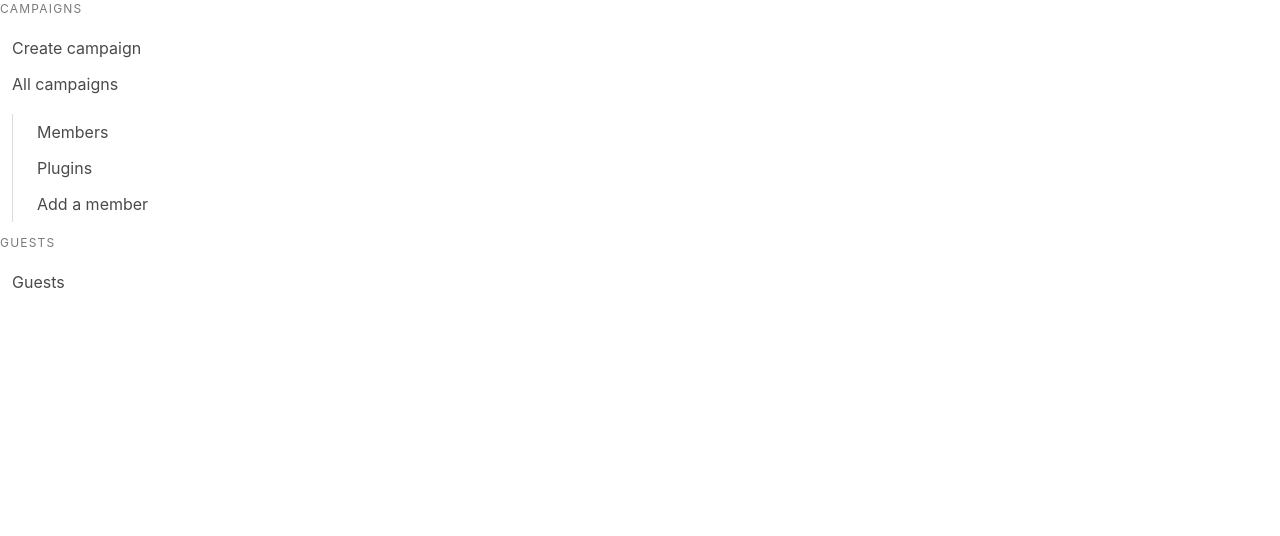
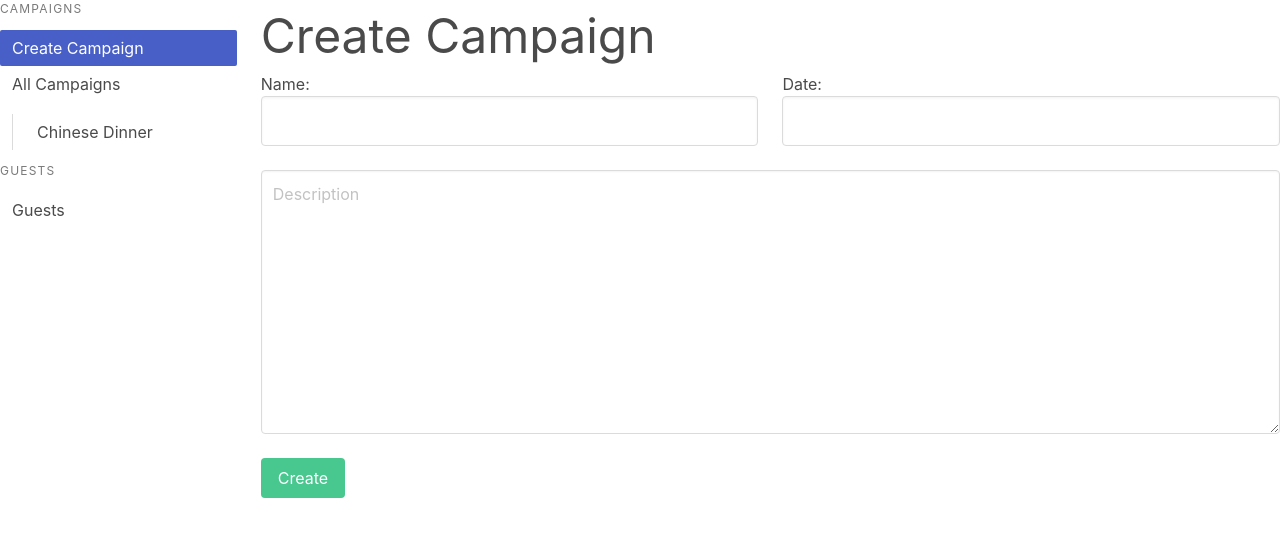
Before and after one commit to shmuelpro/rsvp-admin-frontend, a React (Create React App) app: page /createcampaign in a window 1280 px wide. Shown: the top 536 px of the page. Built offline with nearby package versions, Linux system fonts and the light colour scheme; no server answers.

Commit message:
major changes

```diff
--- a/package.json
+++ b/package.json
@@ -31,5 +31,6 @@
       "last 1 firefox version",
       "last 1 safari version"
     ]
-  }
+  },
+  "proxy": "http://localhost:4000"
 }
--- a/public/index.html
+++ b/public/index.html
@@ -30,7 +30,8 @@
   <div id="root"></div>
   <script>
     var data ={};
-    data.guests =  [{id:0,name:"Yvette Shumacher",email:"yshumacher@wjcmail.org",state:0,date:""}];
+    data.guests =  [];
+    data.campaigns =  [{id:0,name:"Chinese Dinner",state:0,date:"",guests:[{"id":0,"name":"Yvette Shumacher","email":"yshumacher@wjcmail.org","state":0,"date":""}]}];
   </script>
 </body>
 
--- a/src/App.js
+++ b/src/App.js
@@ -2,8 +2,10 @@ import React, { useRef, useEffect, useState } from 'react';
 import logo from './logo.svg';
 import './App.scss';
 import SideNAV from './components/SideNAV'
-import DisplayGuests from './components/DisplayGuests';
+import Guests from './components/Guests';
 import Campaigns from './components/Campaigns';
+import Campaign from './components/Campaign';
+import CampaignEditor from './components/CampaignEditor'
 import Store from './Store'
 import { BrowserRouter as Router, Switch, Route, Link } from "react-router-dom";
 
@@ -11,24 +13,47 @@ import { BrowserRouter as Router, Switch, Route, Link } from "react-router-dom";
 
 
 function App() {
-  const storeContainer = useRef(new Store("admin", { inJSON: true }));
+  const guestsStore = useRef(new Store("guests"));
+  const campaignsStore = useRef(new Store("campaigns", { inJSON: true,JSONTable:"campaigns" }));
   const [guests, setGuests] = useState([]);
+  const [campaigns, setCampaigns] = useState([]);
 
   useEffect(() => {
 
-    storeContainer.current.Init({ load: "/" })
+    campaignsStore.current.Init({ load: "/campaigns",create:"/campaigns" ,update:"/campaigns" })
+    guestsStore.current.Init({ load: "/guests" })
 
-    storeContainer.current.load().then((data) => {
+    campaignsStore.current.load().then(() => {
+      var data = campaignsStore.current.getData();
 
-      setGuests(data.guests);
-
-
+      setCampaigns(data);
     })
 
 
-
+    guestsStore.current.load().then(()=>{
+      var data = guestsStore.current.getData();
+      console.log("data")
+      console.log(data)
+      setGuests(data)
+    })
   }, [])
 
+
+  function getCampaign(id) {
+    console.log(id)
+    return campaignsStore.current.get(id)
+  }
+
+  function editCampaign(data){
+    if(data.id){
+      campaignsStore.current.update(data);
+    }else{
+      campaignsStore.current.create(data).then((da)=>{
+        console.log(da)
+
+      })
+    }
+  }
 
 
   return (
@@ -36,16 +61,28 @@ function App() {
       <Router>
         <div className="columns">
           <div className="column is-one-fifth">
-            <SideNAV />
+            <SideNAV campaigns={campaigns} />
           </div>
           <div className="column">
             <Switch>
+              <Route path="/createcampaign">
+              <CampaignEditor edit={editCampaign.bind(this)}/>
+              </Route>
               <Route path="/campaigns">
-                <Campaigns />
+                <Campaigns campaigns={campaigns} />
               </Route>
               <Route path="/guests">
-                <DisplayGuests guests={guests} />
+                <Guests guests={guests} />
               </Route>
+              <Route path="/campaign/:campaign" component={(props) => {
+
+                var campaign = getCampaign(props.match.params.campaign);
+                console.log(campaign)
+                return <Campaign {...props} {...campaign} />
+
+              }} />
+
+
             </Switch>
 
           </div>
--- a/src/Store.js
+++ b/src/Store.js
@@ -14,8 +14,6 @@ export default class Store extends Communicator {
 
     }
 
-
-
     load() {
         console.log("loading for " + this.name)
         return new Promise((resolve, reject) => {
@@ -24,27 +22,34 @@ export default class Store extends Communicator {
             }
 
 
-            if (this.commands.load) {
+            if (this.commands.load && !this.settings.inJSON) {
 
                 this.loadRemote().then((response) => {
 
+                    if (response) {
+                        this.data = response.data;
 
+                        if (!Array.isArray(this.data)) {
+                            this.data = [];
+                        }
+                        resolve()
+                    } else (
+                        reject("remote error")
+                    )
 
-                    this.data = response.data;
-
-                    if (!Array.isArray(this.data)) {
-                        this.data = [];
-                    }
-                    resolve()
 
                 }).catch(function (error) {
                     console.log(error);
                 });
             }
 
-            if(this.settings.inJSON){
+            if (this.settings.inJSON) {
+                this.data = window.data[this.settings.JSONTable];
 
-                resolve(window.data)
+                if (!Array.isArray(this.data)) {
+                    this.data = [];
+                }
+                resolve()
 
             }
         })
@@ -60,7 +65,7 @@ export default class Store extends Communicator {
 
         return this.data.find((datum) => {
 
-            return parseInt(datum.ID, 10) == parseInt(id, 10);
+            return parseInt(datum.id, 10) == parseInt(id, 10);
         })
     }
 
@@ -91,10 +96,10 @@ export default class Store extends Communicator {
 
 
         var entry = this.data[index];
-        console.log(entry);
+
         Object.assign(entry, data);
         this.data[index] = entry;
-        console.log(entry)
+
 
         return this.updateRemote(data);
     }
--- /dev/null
+++ b/src/components/CampaignEditor.js
@@ -0,0 +1,41 @@
+import React, { useState } from 'react';
+
+export default function CampaignEditor(props) {
+
+    const [inputName, setInputName] = useState(props.name);
+    const [inputDate, setInputDate] = useState(props.date);
+    const [inputDescription, setInputDescription] = useState(props.description);
+
+
+
+    function aggrigateCampaign() {
+
+
+        props.edit({ name: inputName, date: inputDate, description: inputDescription })
+
+    }
+
+
+    return (<div>
+        <h1 className="is-size-1">Create Campaign</h1>
+        <div className="columns">
+            <div className="column">Name:  <input onChange={(e) => { setInputName(e.target.value) }} value={inputName} className="input is-medium" type="text" ></input></div>
+            <div className="column">Date:  <input onChange={(e) => { setInputDate(e.target.value) }} className="input is-medium" type="text" ></input></div>
+        </div>
+        <div>
+            <div className="columns">
+                <div className="column">
+                    <textarea onChange={(e) => { setInputDescription(e.target.value) }} className="textarea" placeholder="Description" rows="10"></textarea>
+                </div>
+            </div>
+            <div className="columns">
+                <div className="column">
+                    <button onClick={aggrigateCampaign} className="button is-success">Create</button>
+                </div>
+            </div>
+
+        </div>
+    </div>)
+}
+
+CampaignEditor.defaultProps = { name: "", date: "", description: "" }
--- a/src/components/Campaigns.js
+++ b/src/components/Campaigns.js
@@ -10,7 +10,7 @@ export default function Campaigns(props) {
     return (
 
         <React.Fragment>
-                     <table className="table">
+            <table className="table">
                 <thead>
                     <tr>
                         <th> ID </th>
@@ -24,7 +24,7 @@ export default function Campaigns(props) {
                 <tbody>
 
                     {props.campaigns.map((campaign, i) => {
-                        return (<tr>
+                        return (<tr key={campaign.id}>
                             <td>{campaign.id}</td>
                             <td>{campaign.name}</td>
                             <td >{campaign.date}</td>
@@ -40,6 +40,6 @@ export default function Campaigns(props) {
 
 }
 
-Campaigns.defaultProps ={
-    campaigns:[]
+Campaigns.defaultProps = {
+    campaigns: []
 }
--- a/src/components/DisplayGuests.js
+++ b/src/components/Guests.js
@@ -1,7 +1,7 @@
 import React from 'react'
 
 
-export default function DisplayGuests(props) {
+export default function Guests(props) {
 
 
 
@@ -23,7 +23,7 @@ export default function DisplayGuests(props) {
     return (
 
         <React.Fragment>
-            <h1 className="is-size-1">Campaign Name</h1>
+
             <div>Total Count {props.guests.length}</div>
             <table className="table">
                 <thead>
@@ -54,6 +54,6 @@ export default function DisplayGuests(props) {
     )
 }
 
-DisplayGuests.defaultProps = {
+Guests.defaultProps = {
     guests: []
 }
--- a/src/components/SideNAV.js
+++ b/src/components/SideNAV.js
@@ -6,7 +6,7 @@ import { BrowserRouter as Router, Switch, Route, Link,useLocation } from "react-
 export default function SideNAV(props) {
 
     var location = useLocation();
-    console.log(location)
+
 
     function isActive(link){
 
@@ -18,19 +18,23 @@ export default function SideNAV(props) {
         }
     }
 
+    console.log(props.campaigns)
 
     return (<aside className="menu">
         <p className="menu-label">
             Campaigns</p>
         <ul className="menu-list">
-            <li><Link className={isActive("/createcampeign")} to="/createcampeign">Create campaign</Link></li>
+            <li><Link className={isActive("/createcampaign")} to="/createcampaign">Create Campaign</Link></li>
 
             <li>
-            <Link  className={isActive("/campaigns")} to="/campaigns">All campaigns</Link>
+            <Link  className={isActive("/campaigns")} to="/campaigns">All Campaigns</Link>
                 <ul>
-                    <li><a>Members</a></li>
-                    <li><a>Plugins</a></li>
-                    <li><a>Add a member</a></li>
+                    {
+                        props.campaigns.map((campaign)=>{
+                          return   <li key={campaign.id}><Link  className={isActive("/campaign/"+campaign.id)} to={"/campaign/"+campaign.id}>{campaign.name}</Link></li>
+                        })
+                    }
+
                 </ul>
             </li>
         </ul>
```
Also changed, not shown: 1 other file (tests, documents, lock files or other folders).
